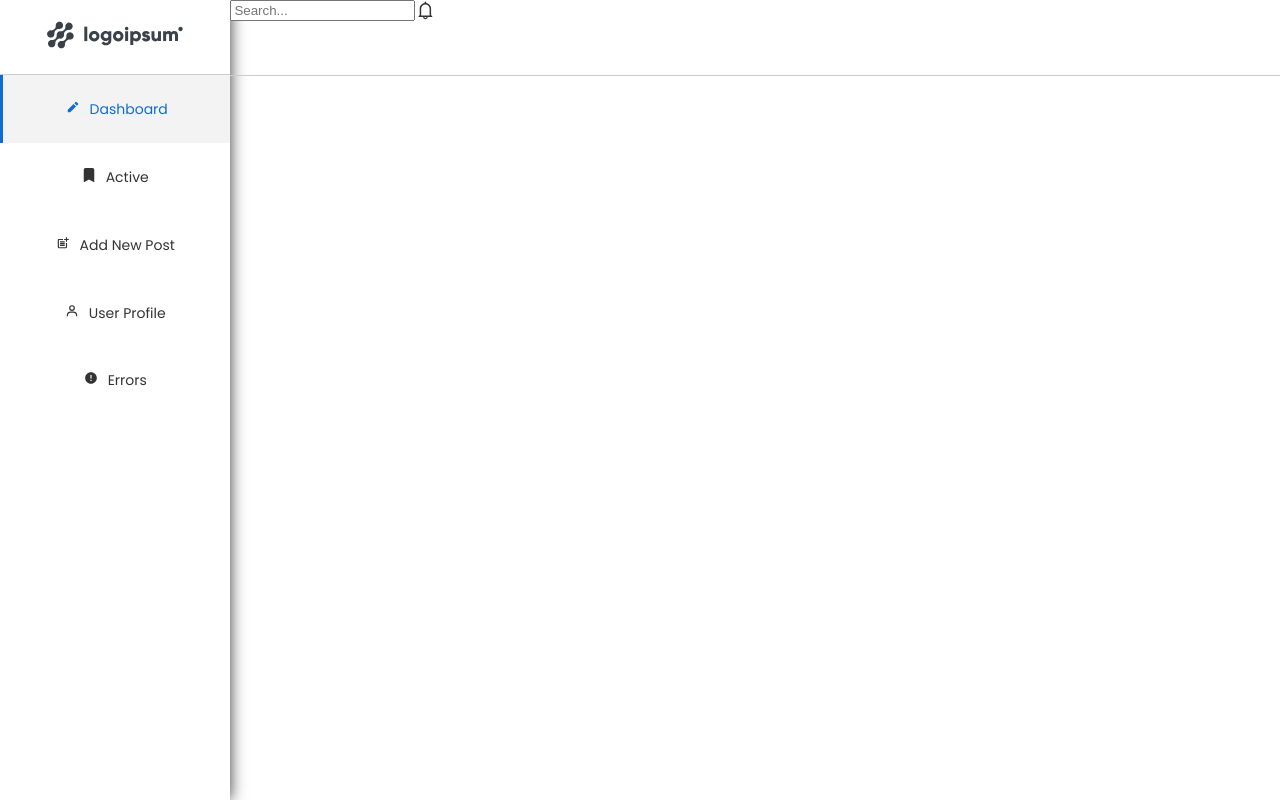
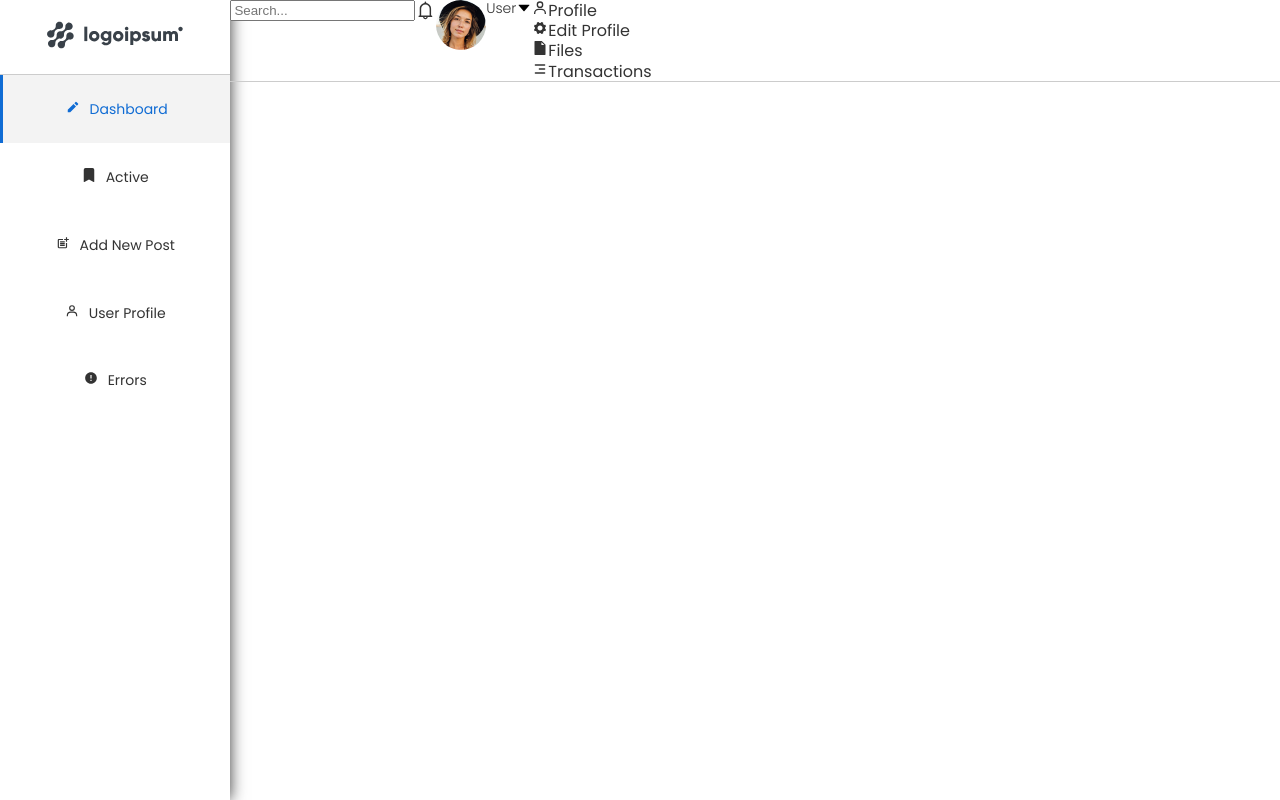
Before and after one commit to inv123/BlogApp, a React (Create React App) app in the folder my-app/: page / in a window 1280 px wide. Built offline with nearby package versions, Linux system fonts and the light colour scheme.

Commit message:
right menu

```diff
--- a/my-app/src/components/TopBar.js
+++ b/my-app/src/components/TopBar.js
@@ -1,5 +1,11 @@
 import React from 'react';
-import { AiOutlineBell } from 'react-icons/ai'
+import { AiOutlineBell } from 'react-icons/ai';
+import avatar from '../images/avatar.jpg';
+import { AiFillCaretDown } from 'react-icons/ai';
+import { BiUser } from 'react-icons/bi';
+import { IoIosSettings } from 'react-icons/io';
+import { AiFillFile } from 'react-icons/ai';
+import { CgMenuRightAlt } from 'react-icons/cg'
 
 export const TopBar = () => {
     return (
@@ -16,7 +22,45 @@ export const TopBar = () => {
                 <div className='notification-count'></div>
             </div>
 
+            <div className='user-menu'>
+                <img src={avatar}></img>
+                <p>User</p>
+                <AiFillCaretDown />
+                <ul className='drop-down'>
+
+                    <li>
+                        <a href='#'>
+                            <BiUser />
+                            Profile
+                        </a>
+                    </li>
+
+                    <li>
+                        <a href='#'>
+                            <IoIosSettings />
+                            Edit Profile
+                        </a>
+                    </li>
+
+                    <li>
+                        <a href='#'>
+                            <AiFillFile />
+                            Files
+                        </a>
+                    </li>
+
+                    <li>
+                        <a href='#'>
+                            <CgMenuRightAlt />
+                            Transactions
+                        </a>
+                    </li>
+
+                </ul>
+            </div>
+
 
         </div>
+
     )
 }
--- a/my-app/src/styles/_right-top-navigation.scss
+++ b/my-app/src/styles/_right-top-navigation.scss
@@ -1,11 +1,23 @@
 
 
 .right-top-nav{
+    position: relative;
     display: flex;
     flex-wrap: nowrap;
     width: 100%;
-    height: 75px;
+    // height: 75px;
     overflow-y: scroll;
     border-bottom: 1px solid #ccc;
+    z-index: 99;
+
+    .user-menu {
+        display: flex;
+
+        img{
+            width: 50px;
+        height: 50px;
+        border-radius: 50%;
+        }
+    }
 
 }
```
